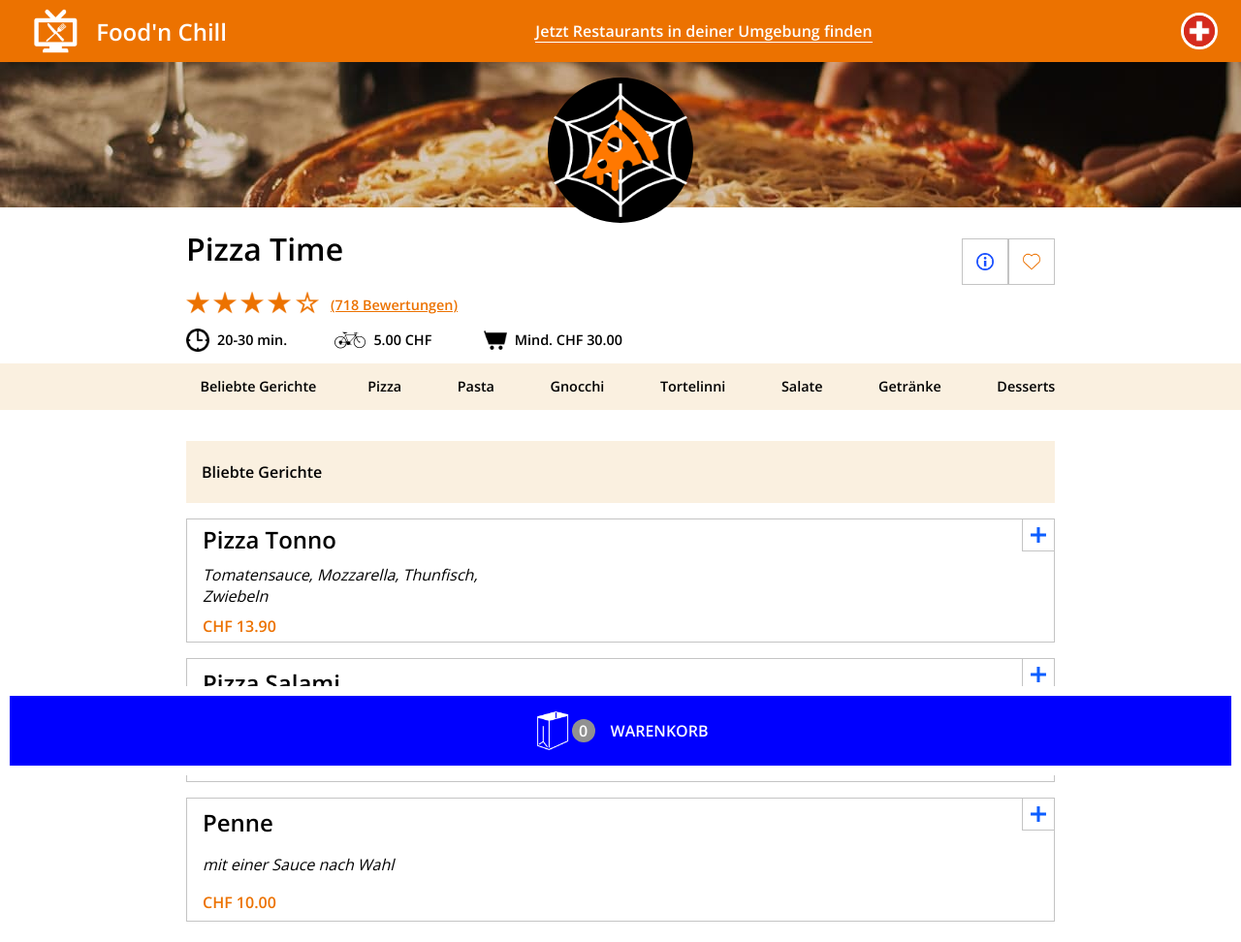
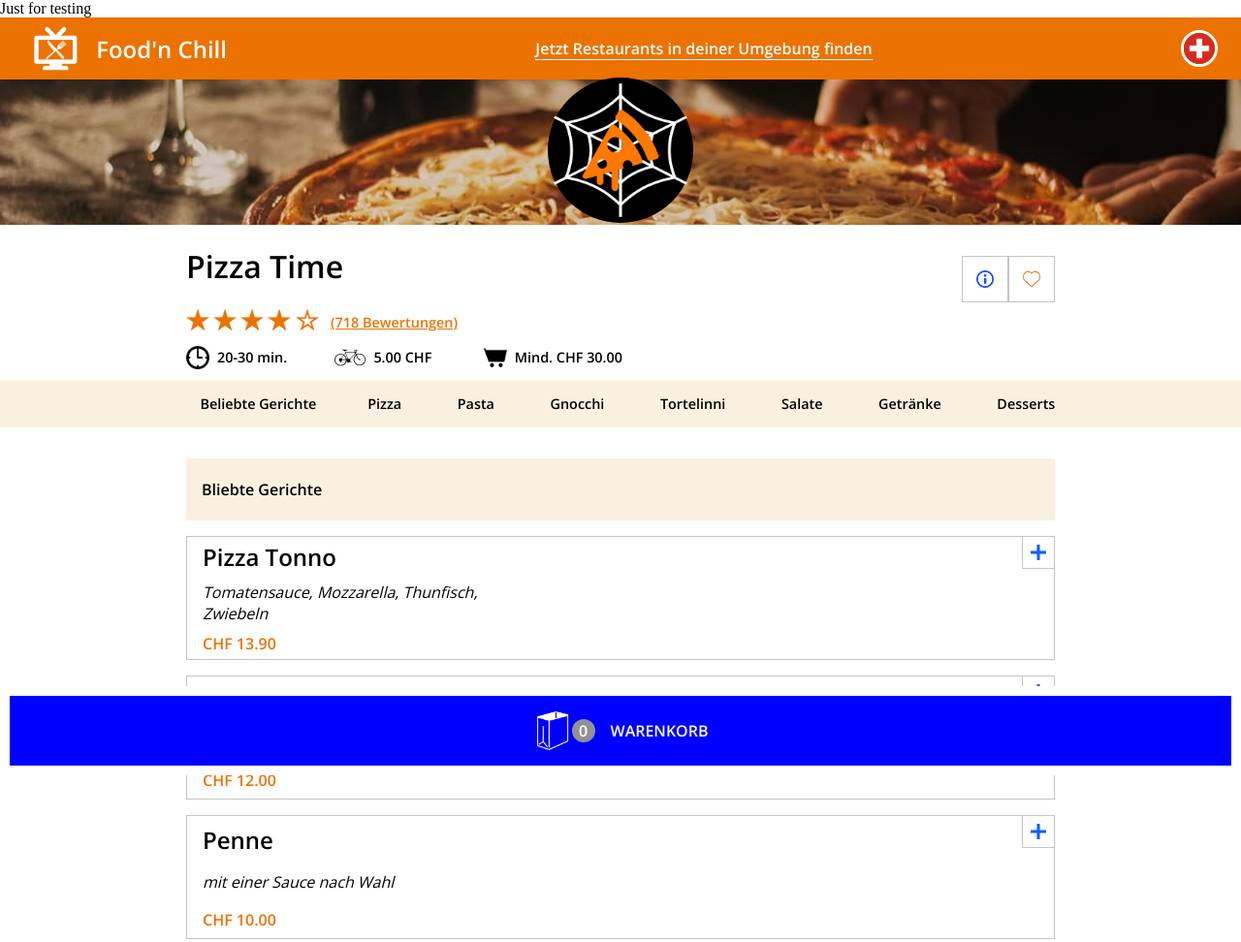
Before and after one commit to YusufFiliz95/Project-Lieferando, a plain HTML site: page index.html in a window 1280 px wide. Shown: the top 972 px of the page at 97% size. Drawn offline with nearby package versions, Linux system fonts and the light colour scheme.

Commit message:
Test upload

```diff
--- a/index.html
+++ b/index.html
@@ -4,6 +4,8 @@
     <meta charset="UTF-8">
     <meta http-equiv="X-UA-Compatible" content="IE=edge">
     <meta name="viewport" content="width=device-width, initial-scale=1.0">
+
+    <span>Just for testing</span>
 
     <!--font-family: 'Roboto Slab';-->
     <link rel="preconnect" href="https://fonts.googleapis.com">
```
